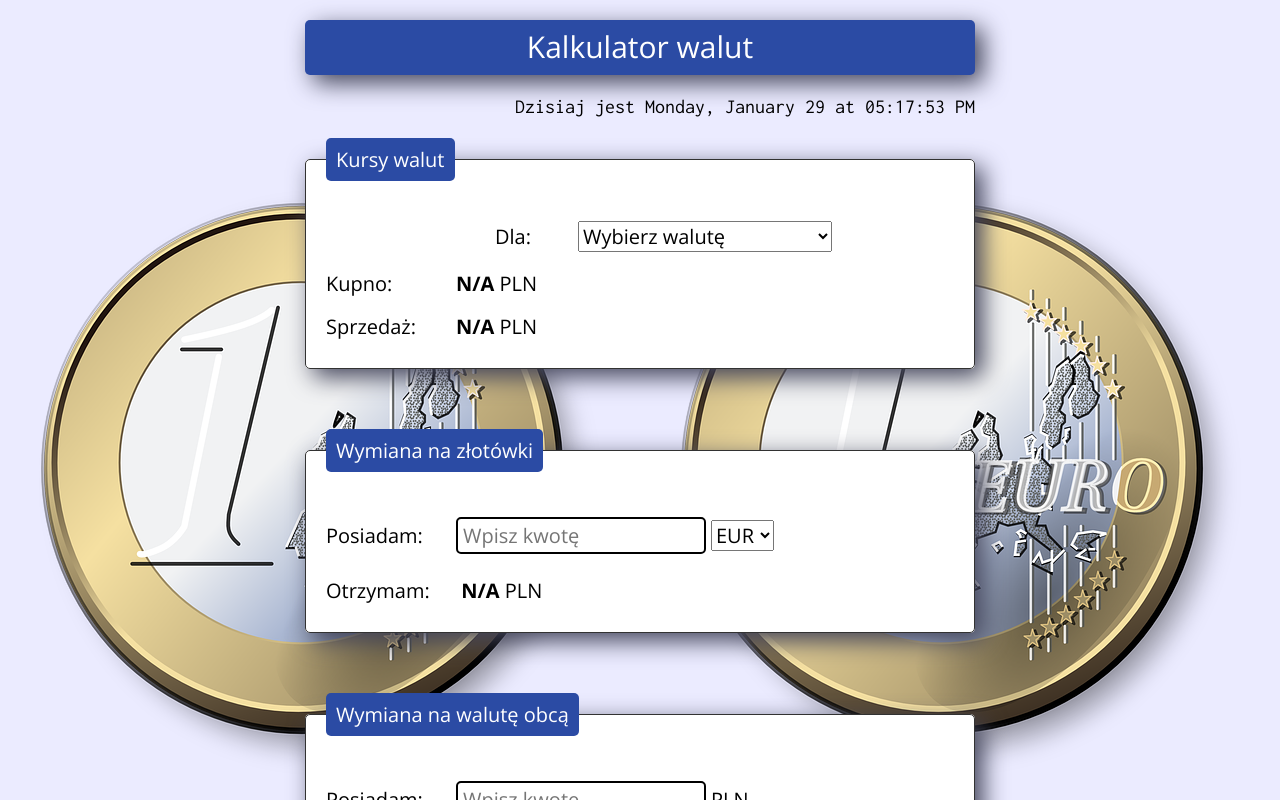
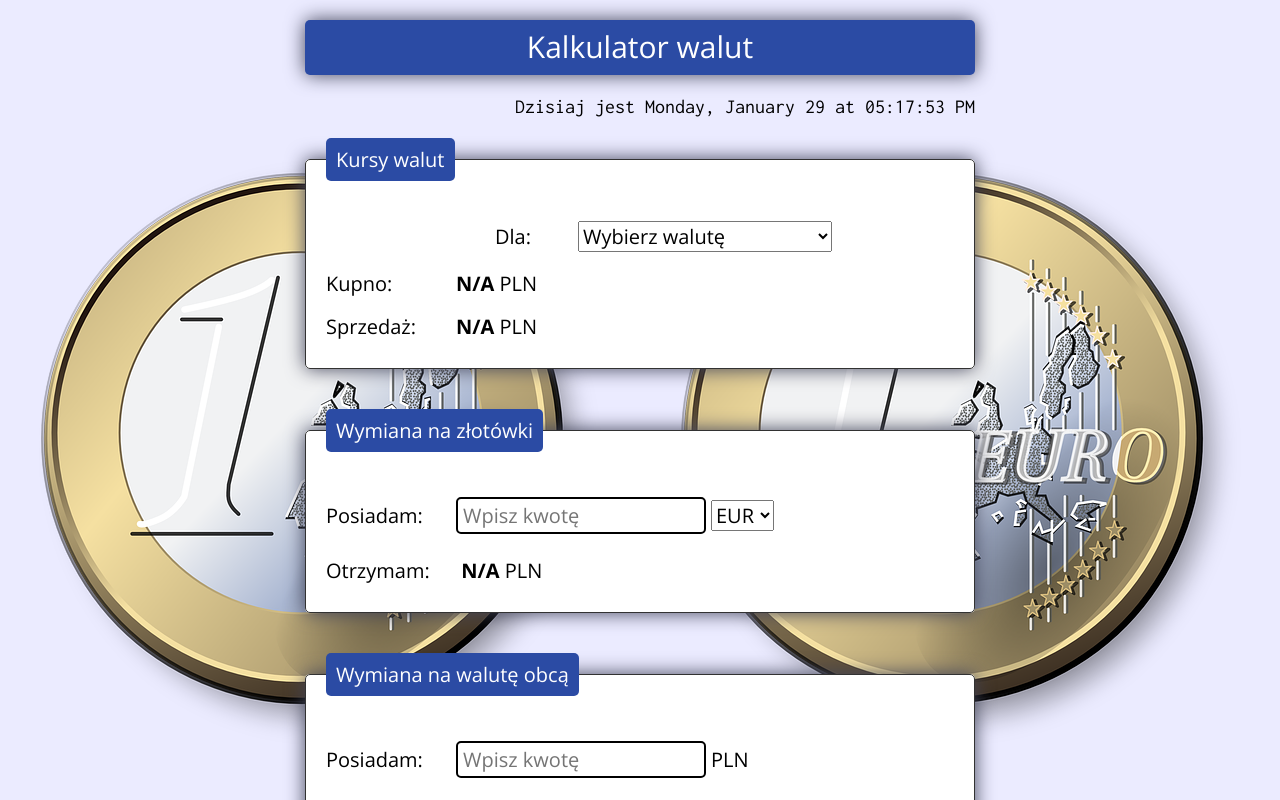
Before and after one commit to kormas/currency-converter-react, a React (Create React App) app: page / in a window 1280 px wide. Shown: the top 800 px of the page. Built offline with nearby package versions, Linux system fonts and the light colour scheme.

Commit message:
modified box shadows

```diff
--- a/src/Article/styled.js
+++ b/src/Article/styled.js
@@ -18,7 +18,7 @@ export const Header = styled.h1`
     max-width: 100%;
     margin: 20px auto;
     padding: 10px;
-    -webkit-box-shadow: 8px 8px 24px 0px rgba(66, 68, 90, 1);
-    -moz-box-shadow: 8px 8px 24px 0px rgba(66, 68, 90, 1);
-    box-shadow: 8px 8px 24px 0px rgba(66, 68, 90, 1);
+    -webkit-box-shadow: 0px 0px 19px 0px rgba(66, 68, 90, 1);
+    -moz-box-shadow: 0px 0px 19px 0px rgba(66, 68, 90, 1);
+    box-shadow: 0px 0px 19px 0px rgba(66, 68, 90, 1);
 `;
--- a/src/Fieldset/styled.js
+++ b/src/Fieldset/styled.js
@@ -5,10 +5,10 @@ export const StyledFieldset = styled.fieldset`
     padding: 10px 20px;
     border: 1px solid #323232;
     border-radius: 5px;
-    margin: 10px 0 60px;
-    -webkit-box-shadow: 8px 8px 24px 0px rgba(66, 68, 90, 1);
-    -moz-box-shadow: 8px 8px 24px 0px rgba(66, 68, 90, 1);
-    box-shadow: 8px 8px 24px 0px rgba(66, 68, 90, 1);
+    margin: 10px 0 40px;
+    -webkit-box-shadow: 0px 0px 19px 0px rgba(66, 68, 90, 1);
+    -moz-box-shadow: 0px 0px 19px 0px rgba(66, 68, 90, 1);
+    box-shadow: 0px 0px 19px 0px rgba(66, 68, 90, 1);
 
     @media (max-width: 530px) {
         padding: 10px 5px;
```
